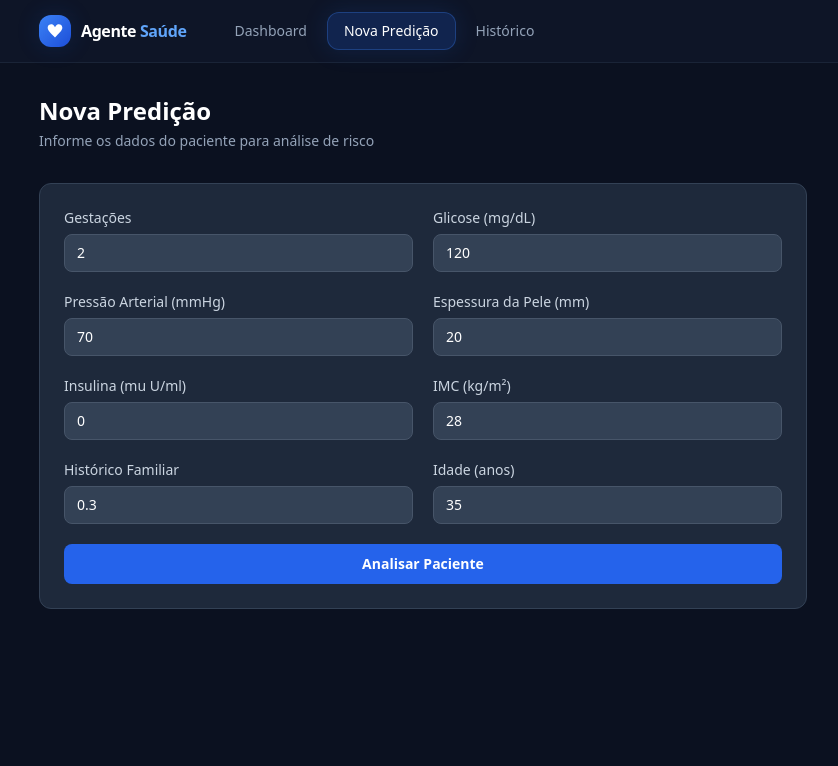
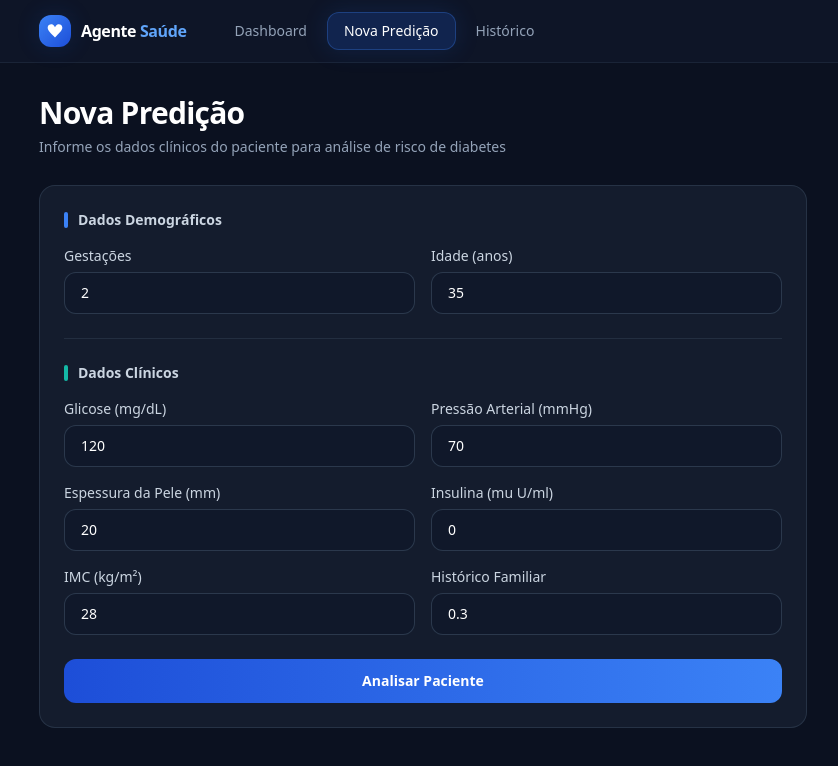
Before and after one commit to ImRobss/inteligencia-artificial-robson-queiroz, a React (Vite) app in the folder agente-saude/apps/web/: page /prever in a window 1280 px wide. Shown: the top 766 px of the page, without its empty margins (49-887 px from the left). Built offline with nearby package versions, Linux system fonts and the light colour scheme.

Commit message:
feat: dividir formulário em seções demográfico/clínico e adicionar spinner de loading

```diff
--- a/agente-saude/apps/web/src/pages/PreverPage.tsx
+++ b/agente-saude/apps/web/src/pages/PreverPage.tsx
@@ -4,70 +4,14 @@ import ResultadoCard from "../components/ResultadoCard";
 import type { PacienteDto } from "@saude/shared-types";
 
 const camposConfig = [
-  {
-    key: "gestacoes",
-    label: "Gestações",
-    min: 0,
-    max: 20,
-    step: 1,
-    placeholder: "Ex: 2",
-  },
-  {
-    key: "glicose",
-    label: "Glicose (mg/dL)",
-    min: 1,
-    max: 500,
-    step: 1,
-    placeholder: "Ex: 120",
-  },
-  {
-    key: "pressao_arterial",
-    label: "Pressão Arterial (mmHg)",
-    min: 0,
-    max: 200,
-    step: 1,
-    placeholder: "Ex: 70",
-  },
-  {
-    key: "espessura_pele",
-    label: "Espessura da Pele (mm)",
-    min: 0,
-    max: 100,
-    step: 1,
-    placeholder: "Ex: 28",
-  },
-  {
-    key: "insulina",
-    label: "Insulina (mu U/ml)",
-    min: 0,
-    max: 1000,
-    step: 1,
-    placeholder: "Ex: 0",
-  },
-  {
-    key: "imc",
-    label: "IMC (kg/m²)",
-    min: 1,
-    max: 100,
-    step: 0.1,
-    placeholder: "Ex: 32.5",
-  },
-  {
-    key: "historico_familiar",
-    label: "Histórico Familiar",
-    min: 0,
-    max: 2.5,
-    step: 0.01,
-    placeholder: "Ex: 0.627",
-  },
-  {
-    key: "idade",
-    label: "Idade (anos)",
-    min: 1,
-    max: 120,
-    step: 1,
-    placeholder: "Ex: 45",
-  },
+  { key: "gestacoes",         label: "Gestações",               min: 0,  max: 20,   step: 1,    placeholder: "Ex: 2",     secao: "demografico" },
+  { key: "idade",             label: "Idade (anos)",            min: 1,  max: 120,  step: 1,    placeholder: "Ex: 45",    secao: "demografico" },
+  { key: "glicose",           label: "Glicose (mg/dL)",         min: 1,  max: 500,  step: 1,    placeholder: "Ex: 120",   secao: "clinico" },
+  { key: "pressao_arterial",  label: "Pressão Arterial (mmHg)", min: 0,  max: 200,  step: 1,    placeholder: "Ex: 70",    secao: "clinico" },
+  { key: "espessura_pele",    label: "Espessura da Pele (mm)",  min: 0,  max: 100,  step: 1,    placeholder: "Ex: 28",    secao: "clinico" },
+  { key: "insulina",          label: "Insulina (mu U/ml)",      min: 0,  max: 1000, step: 1,    placeholder: "Ex: 0",     secao: "clinico" },
+  { key: "imc",               label: "IMC (kg/m²)",             min: 1,  max: 100,  step: 0.1,  placeholder: "Ex: 32.5",  secao: "clinico" },
+  { key: "historico_familiar",label: "Histórico Familiar",      min: 0,  max: 2.5,  step: 0.01, placeholder: "Ex: 0.627", secao: "clinico" },
 ] as const;
 
 const valoresIniciais: PacienteDto = {
@@ -81,6 +25,15 @@ const valoresIniciais: PacienteDto = {
   idade: 35,
 };
 
+function Spinner() {
+  return (
+    <svg className="animate-spin w-4 h-4" xmlns="http://www.w3.org/2000/svg" fill="none" viewBox="0 0 24 24">
+      <circle className="opacity-25" cx="12" cy="12" r="10" stroke="currentColor" strokeWidth="4" />
+      <path className="opacity-75" fill="currentColor" d="M4 12a8 8 0 018-8V0C5.373 0 0 5.373 0 12h4zm2 5.291A7.962 7.962 0 014 12H0c0 3.042 1.135 5.824 3 7.938l3-2.647z" />
+    </svg>
+  );
+}
+
 export default function PreverPage() {
   const [form, setForm] = useState<PacienteDto>(valoresIniciais);
   const { resultado, loading, erro, prever } = usePrever();
@@ -89,59 +42,84 @@ export default function PreverPage() {
     setForm((f) => ({ ...f, [key]: parseFloat(value) || 0 }));
   };
 
-  const handleSubmit = () => prever(form);
+  const demograficos = camposConfig.filter((c) => c.secao === "demografico");
+  const clinicos     = camposConfig.filter((c) => c.secao === "clinico");
+
+  const renderCampo = (campo: (typeof camposConfig)[number]) => (
+    <div key={campo.key}>
+      <label className="block text-sm font-medium text-slate-300 mb-1.5">
+        {campo.label}
+      </label>
+      <input
+        type="number"
+        min={campo.min}
+        max={campo.max}
+        step={campo.step}
+        value={form[campo.key]}
+        placeholder={campo.placeholder}
+        onChange={(e) => handleChange(campo.key, e.target.value)}
+        className="input-field"
+      />
+    </div>
+  );
 
   return (
-    <div className="space-y-8 max-w-3xl">
+    <div className="space-y-7 max-w-3xl">
       <div>
-        <h1 className="text-2xl font-bold text-white">Nova Predição</h1>
-        <p className="text-slate-400 text-sm mt-1">
-          Informe os dados do paciente para análise de risco
+        <h1 className="text-3xl font-bold tracking-tight text-white">Nova Predição</h1>
+        <p className="text-slate-400 text-sm mt-1.5">
+          Informe os dados clínicos do paciente para análise de risco de diabetes
         </p>
       </div>
 
-      {/* Formulário */}
-      <div className="bg-slate-800 rounded-xl p-6 border border-slate-700 space-y-5">
-        <div className="grid grid-cols-1 sm:grid-cols-2 gap-5">
-          {camposConfig.map(({ key, label, min, max, step, placeholder }) => (
-            <div key={key}>
-              <label className="block text-sm font-medium text-slate-300 mb-1.5">
-                {label}
-              </label>
-              <input
-                type="number"
-                min={min}
-                max={max}
-                step={step}
-                value={form[key]}
-                placeholder={placeholder}
-                onChange={(e) => handleChange(key, e.target.value)}
-                className="w-full bg-slate-700 border border-slate-600 rounded-lg px-3 py-2 text-white
-                           text-sm placeholder-slate-500 focus:outline-none focus:ring-2 focus:ring-brand-500
-                           focus:border-transparent transition-all"
-              />
-            </div>
-          ))}
+      <div className="card p-6 space-y-6">
+        {/* Seção demográfica */}
+        <div>
+          <div className="flex items-center gap-2.5 mb-4">
+            <span className="w-1 h-4 rounded bg-brand-500" />
+            <h2 className="text-sm font-semibold text-slate-300">Dados Demográficos</h2>
+          </div>
+          <div className="grid grid-cols-1 sm:grid-cols-2 gap-4">
+            {demograficos.map(renderCampo)}
+          </div>
+        </div>
+
+        <div className="border-t border-slate-700/50" />
+
+        {/* Seção clínica */}
+        <div>
+          <div className="flex items-center gap-2.5 mb-4">
+            <span className="w-1 h-4 rounded bg-teal-500" />
+            <h2 className="text-sm font-semibold text-slate-300">Dados Clínicos</h2>
+          </div>
+          <div className="grid grid-cols-1 sm:grid-cols-2 gap-4">
+            {clinicos.map(renderCampo)}
+          </div>
         </div>
 
         <button
-          onClick={handleSubmit}
+          onClick={() => prever(form)}
           disabled={loading}
-          className="w-full bg-brand-600 hover:bg-brand-700 disabled:opacity-50 disabled:cursor-not-allowed
-                     text-white font-semibold py-2.5 rounded-lg transition-colors text-sm"
+          className="w-full flex items-center justify-center gap-2 py-3 rounded-xl text-sm font-semibold
+                     bg-gradient-to-r from-brand-700 to-brand-500
+                     hover:from-brand-600 hover:to-brand-400 hover:shadow-glow-brand
+                     active:scale-[0.98] transition-all duration-200
+                     disabled:opacity-50 disabled:cursor-not-allowed
+                     disabled:hover:shadow-none disabled:active:scale-100"
         >
-          {loading ? "Analisando..." : "Analisar Paciente"}
+          {loading ? <><Spinner /> Analisando...</> : "Analisar Paciente"}
         </button>
       </div>
 
-      {/* Erro */}
       {erro && (
-        <div className="bg-red-900/40 border border-red-700 rounded-xl p-4 text-red-300 text-sm">
-          ⚠️ {erro}
+        <div className="flex items-start gap-3 bg-red-500/10 border border-red-500/25 rounded-2xl p-4 text-red-400 text-sm animate-slide-up">
+          <svg xmlns="http://www.w3.org/2000/svg" className="w-4 h-4 mt-0.5 shrink-0" fill="none" viewBox="0 0 24 24" stroke="currentColor" strokeWidth="2">
+            <path strokeLinecap="round" strokeLinejoin="round" d="M12 8v4m0 4h.01M21 12a9 9 0 11-18 0 9 9 0 0118 0z" />
+          </svg>
+          {erro}
         </div>
       )}
 
-      {/* Resultado */}
       {resultado && <ResultadoCard resultado={resultado} />}
     </div>
   );
```
